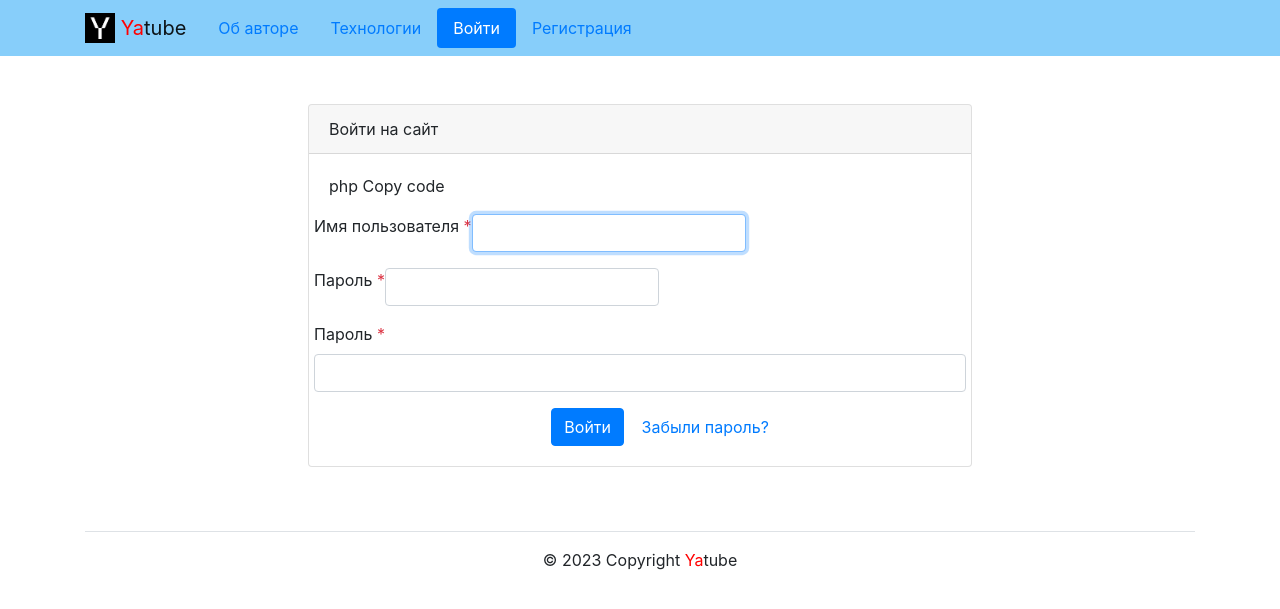
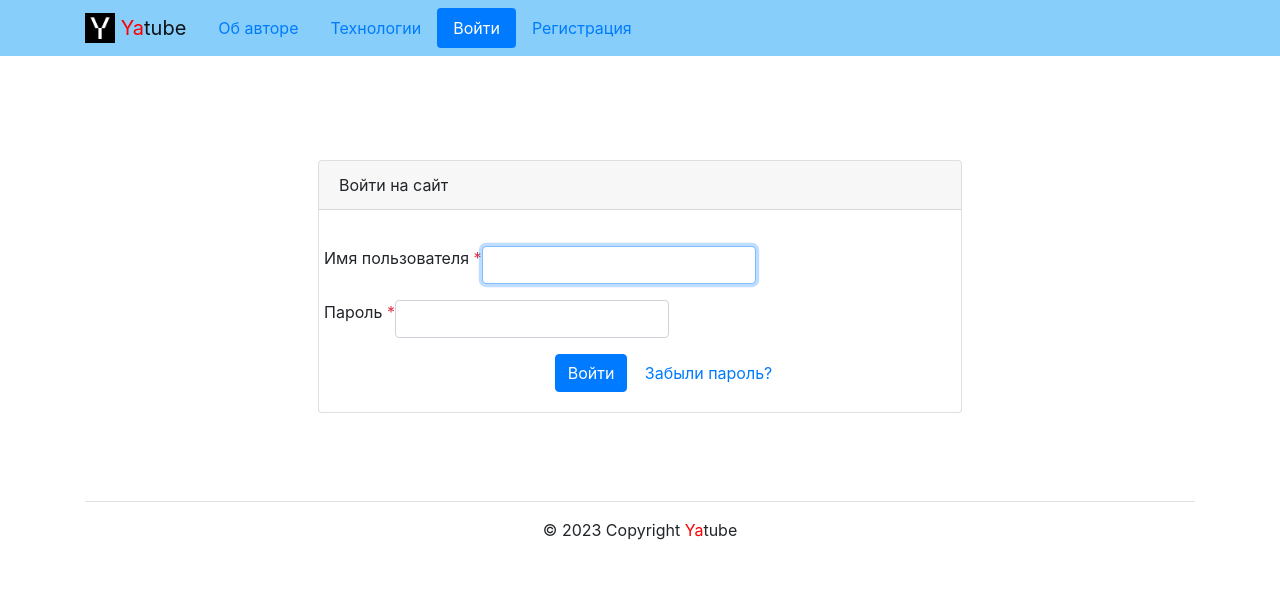
Before and after one commit to TheChizhMan/hw02_community, a Django app: page /auth/login/ in a window 1280 px wide. Shown: the top 609 px of the page. Run offline with Django 3.2, Linux system fonts and the light colour scheme; some libraries are stand-ins or nearby versions.

Commit message:
Джанго 2.2.19, поправил страницу авторизации

```diff
--- a/yatube/templates/includes/header.html
+++ b/yatube/templates/includes/header.html
@@ -73,3 +73,4 @@
     {% endwith %}
   </div>
 </nav>
+<div class="container py-3">
--- a/yatube/templates/users/login.html
+++ b/yatube/templates/users/login.html
@@ -1,10 +1,8 @@
 {% extends "base.html" %}
-
 {% block title %}Войти{% endblock %}
-
 {% block content %}
 {% load user_filters %}
-
+<div class="container my-4">
   <div class="row justify-content-center">
     <div class="col-md-8 p-5">
       <div class="card">
@@ -26,8 +24,6 @@
               </div>
             {% endfor %}
           {% endif %}
-php
-Copy code
           <form method="post"
             {% if action_url %}
               action="{% url action_url %}"
@@ -57,13 +53,6 @@ Copy code
                 </div>
               </div>
             {% endfor %}
-      <div class="form-group row my-3">
-        <label for="id_password">
-          Пароль
-          <span class="required text-danger">*</span>
-        </label>
-        <input type="password" name="password" class="form-control" required id="id_password">
-      </div>
             <div class="col-md-6 offset-md-4">
               <button type="submit" class="btn btn-primary">
                 Войти
@@ -73,12 +62,9 @@ Copy code
               </a>
             </div>
           </form>
-  </div>
-  <!-- card body -->
-</div>
-<!-- card -->
-  </div>
-  <!-- col -->
-</div>
-<!-- row -->
+        </div> <!-- card body -->
+      </div> <!-- card -->
+    </div> <!-- col -->
+  </div> <!-- row -->
+</div> <!-- container -->
 {% endblock %}
```
Also changed, not shown: yatube/posts/urls.py (line endings or trailing spaces). Lines whose indentation alone changed are shown as unchanged.
